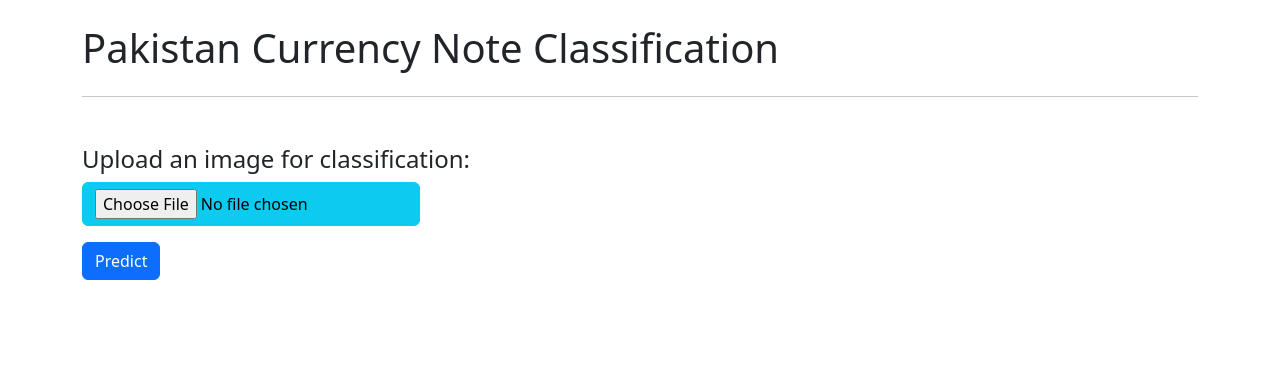
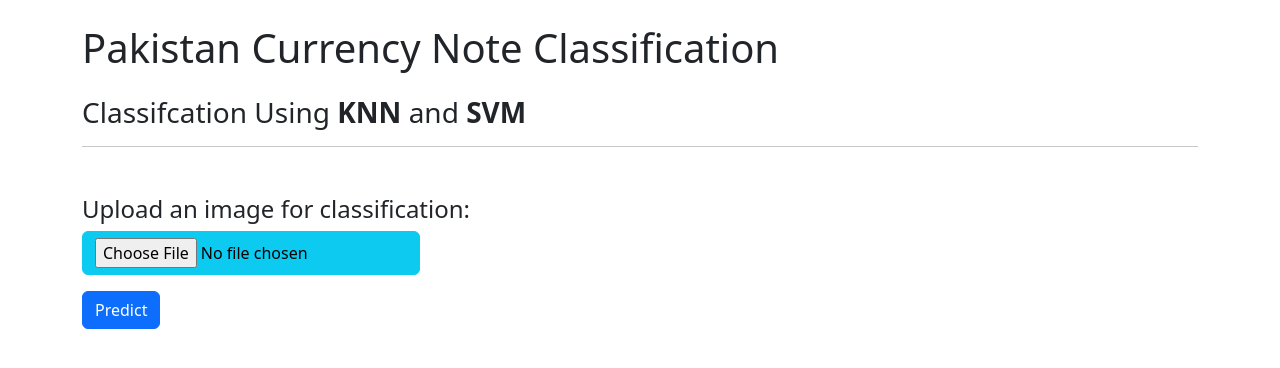
Before and after one commit to HassanMahmoodAwan/Currency-Note-Detection-Using-SIFT-HOG-with-KNN-and-SVM-models, a Flask app: page / in a window 1280 px wide. Shown: the top 368 px of the page. Run offline with Flask 3, Linux system fonts and the light colour scheme; parts of the project's set-up code (start-up, migrations or seed data) failed here and were passed over.

Commit message:
Application working complete,

```diff
--- a/app.py
+++ b/app.py
@@ -12,8 +12,8 @@ import joblib
 app = Flask('Currency Detection Using SIFT & HOG')
 
 # Load the trained models
-svm_model = joblib.load('svm_model.pkl')
-knn_model = joblib.load('knn_model.pkl')
+svm_model = joblib.load('models/svm_model.pkl')
+knn_model = joblib.load('models/knn_model.pkl')
 
 
 # Function to extract SIFT features from an image
@@ -84,7 +84,29 @@ def classify():
             # Classify the uploaded image
             svm_prediction, knn_prediction = classify_image(image_path)
 
-            return render_template("index.html", class_name=svm_prediction)
+            if svm_prediction == 0:
+                svm_predict = 'Five Hundred Rupees Note : 500'
+            elif svm_prediction == 1:
+                svm_predict = 'Thousand Rupees Note : 1000'
+            elif svm_prediction == 2:
+                svm_predict = 'Five Thousand Rupees Note : 5000'
+            else:
+                svm_predict = 'Wrong Input, Give Input Again'
+
+            if knn_prediction == 0:
+                knn_predict = 'Five Hundred Rupees Note : 500'
+            elif knn_prediction == 1:
+                knn_predict = 'Thousand Rupees Note : 1000'
+            elif knn_prediction == 2:
+                knn_predict = 'Five Thousand Rupees Note : 5000'
+            else:
+                knn_predict = 'Wrong Input, Give Input Again'
+
+
+
+
+
+            return render_template("index.html", svm_prediction =svm_predict, knn_prediction = knn_predict)
 
     else:
         return render_template("index.html")
--- a/templates/index.html
+++ b/templates/index.html
@@ -6,9 +6,13 @@
 </head>
 <body class = 'container mt-4'>
     <h1 class = 'mb-4'>Pakistan Currency Note Classification</h1>
+    <h3>Classifcation Using <b> KNN </b> and  <b> SVM </b></h3>
     <hr>
-    {% if class_name %}
-        <h4 class = 'mb-3'>The predicted class is: {{ class_name }}</h4>
+
+
+    {% if knn_prediction and svm_prediction %}
+        <h4 class = 'mt-2 mb-3'>The predicted class using <b> KNN </b> is: {{ knn_prediction}} </h4>
+        <h4 class = 'mb-3'>The predicted class usin <b> SVM </b> is: {{ svm_prediction}} </h4>
         <img src="{{ url_for('static', filename='uploaded_image.jpg') }}" alt="Uploaded Image" width = '1100' height = '350'>
         <p><a href="/" class="btn btn-success mt-5">Upload another image</a></p>
     {% else %}
```
Also changed, not shown: static/images/Home_page.png (added), static/images/Predicting Image_good result.png (added), static/images/Predicting_web_page_wrongResult.png (added), static/uploaded_image.jpg, 4 other files.
